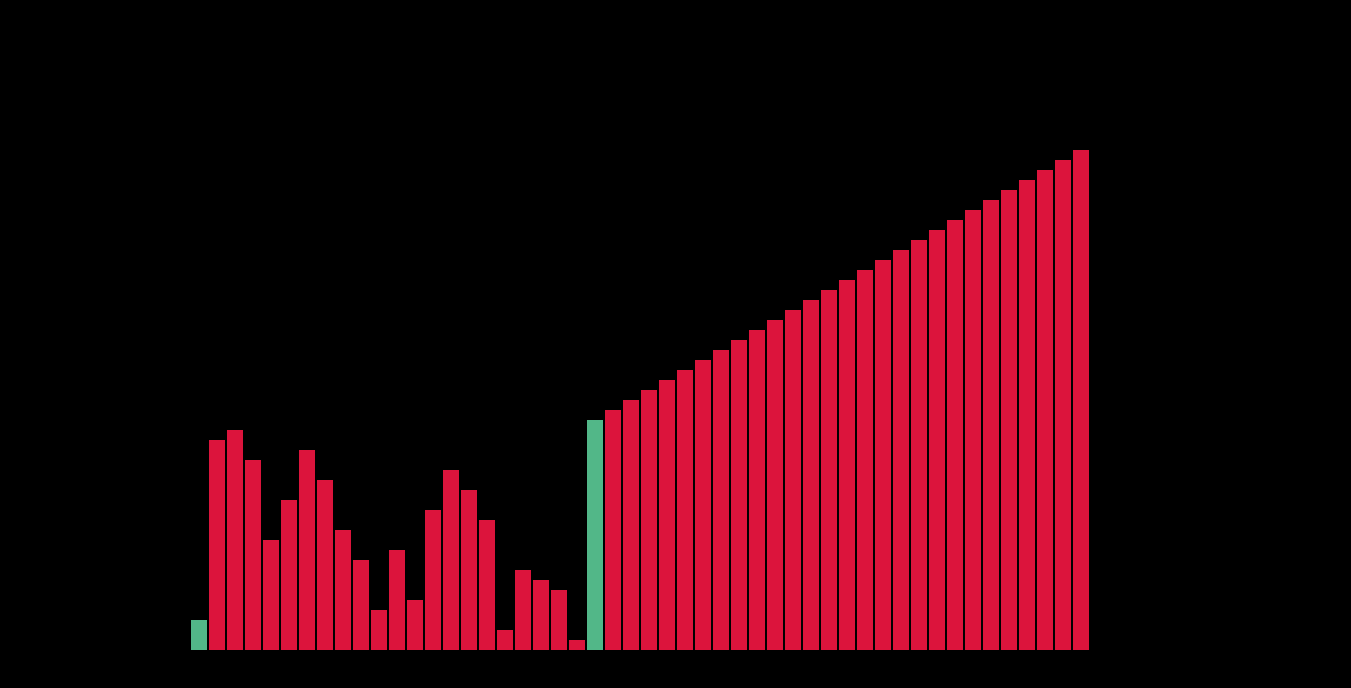
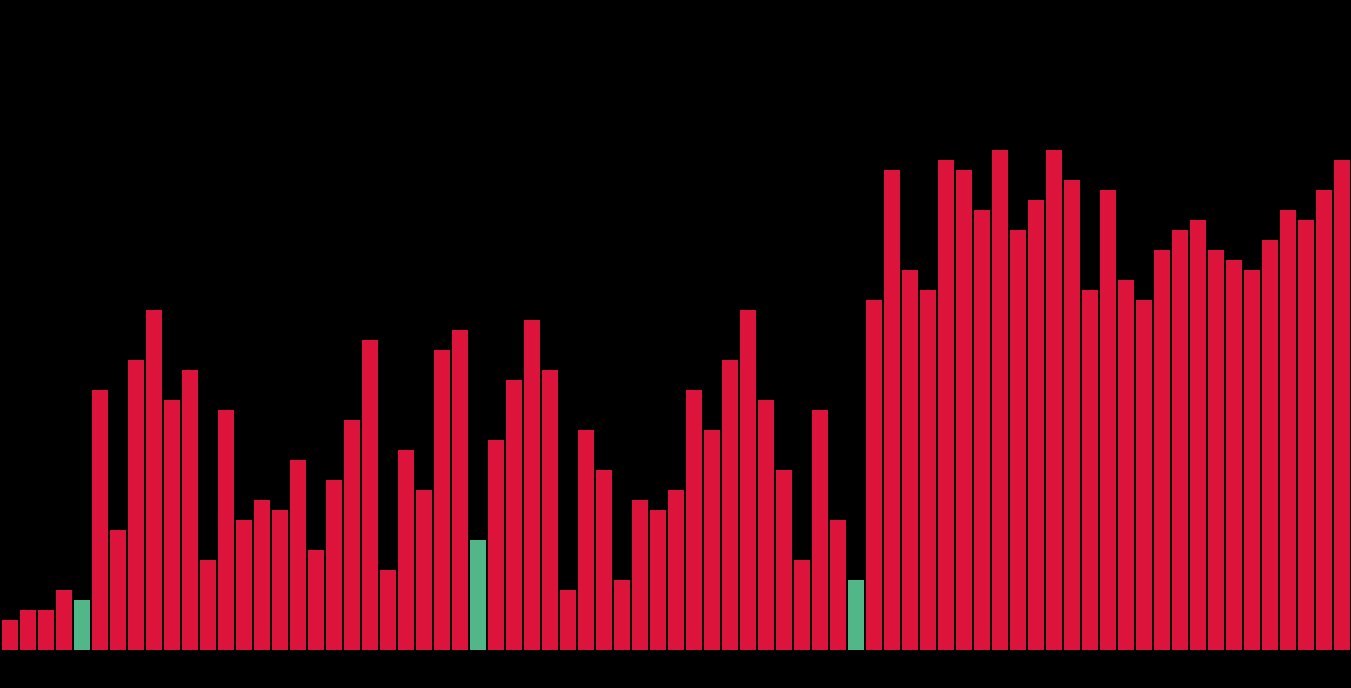
Before and after one commit to darshandesai1095/algorithm-visualizer, a React (Create React App) app: page / in a window 1280 px wide. Shown: the top 688 px of the page, 1351 px wide, since content can reach past the window. Built offline with nearby package versions, Linux system fonts and the light colour scheme.

Commit message:
test quicksort

```diff
--- a/src/App.js
+++ b/src/App.js
@@ -4,9 +4,11 @@ import Element from './components/Element/Element';
 import bubbleSort from './Algorithms/bubbleSort';
 import selectionSort from './Algorithms/selectionSort';
 import insertionSort from './Algorithms/insertionSort';
-import mergeSort from './Algorithms/mergeSort'; // replaced with iterative version
-import mergeSortIterative from './Algorithms/mergeSortIterative';
+import mergeSort from './Algorithms/mergeSort';
 import heapSort from './Algorithms/heapSort';
+import cocktailSort from './Algorithms/cocktailSort';
+import gravitySortInPlace from './Algorithms/gravitySort';
+import quickSort from './Algorithms/quickSort';
 
 
 const App = () => {
@@ -14,10 +16,10 @@ const App = () => {
   const [delay, setDelay] = useState(50)
   const [activeIndex, setActiveIndex] = useState([])
   const [currentArray, setCurrentArray] = useState(
-    [39, 12, 44, 28, 6, 22, 18, 7, 49, 48, 15, 50, 42, 14, 16, 26, 36, 1, 29, 34, 40, 25, 43, 2, 9, 38, 24, 13, 4, 46, 35, 3, 19, 10, 17, 23, 31, 8, 20, 5, 45, 30, 47, 32, 37, 11, 21, 27, 33, 41]
+    [39, 12, 44, 28, 6, 22, 18, 7, 49, 48, 15, 50, 42, 14, 16, 26, 36, 1, 29, 34, 40, 25, 43, 2, 9, 38, 24, 13, 4, 46, 35, 3, 19, 10, 17, 23, 31, 8, 20, 5, 45, 30, 47, 32, 37, 11, 21, 27, 33, 41,  44, 28, 6, 22, 18, 7, 49, 48, 15, 50, 42, 14, 16, 26, 36, 1, 29, 34, 40, 25, 43, 2, 9, 38, 24, 13, 4, 46, 35]
   )
   useEffect(() => {
-    heapSort(currentArray, setCurrentArray, setActiveIndex, delay)
+    quickSort(currentArray, setCurrentArray, setActiveIndex, delay)
   }, [])
 
 
```
